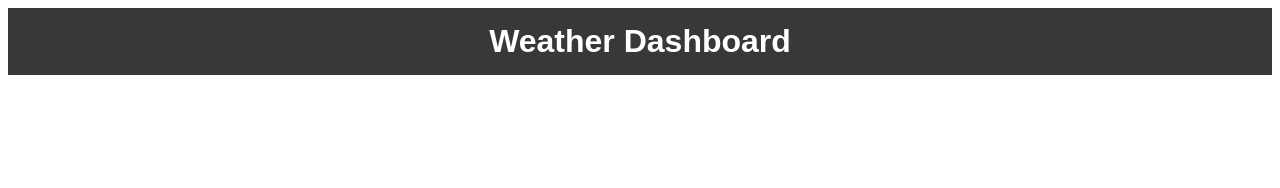
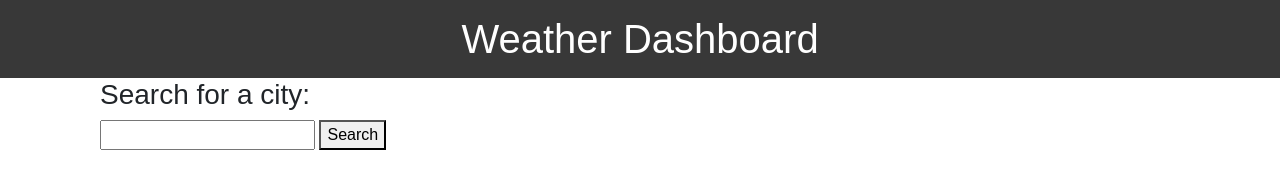
Before and after one commit to bradleypaul/weather-dashboard, a plain HTML site: page docs/index.html in a window 1280 px wide. Drawn offline with nearby package versions, Linux system fonts and the light colour scheme.

Commit message:
add bootstrap & container div

```diff
--- a/docs/index.html
+++ b/docs/index.html
@@ -2,6 +2,10 @@
 <html>
 
 <head>
+    <link rel="stylesheet" href="https://stackpath.bootstrapcdn.com/bootstrap/4.3.1/css/bootstrap.min.css" />
+    <link rel="stylesheet" href="https://use.fontawesome.com/releases/v5.8.1/css/all.css"
+        integrity="sha384-50oBUHEmvpQ+1lW4y57PTFmhCaXp0ML5d60M1M7uH2+nqUivzIebhndOJK28anvf" crossorigin="anonymous" />
+    <link href="https://fonts.googleapis.com/css?family=Open+Sans&display=swap" rel="stylesheet" />
     <link rel="stylesheet" href="assets/css/styles.css">
     <script src="assets/js/main.js"></script>
 </head>
@@ -10,6 +14,14 @@
     <header>
         <h1>Weather Dashboard</h1>
     </header>
+    <div class="container">
+
+        <aside class="col">
+            <h3>Search for a city:</h3>
+            <input type="text" />
+            <button>Search</button>
+        </aside>
+    </div>
 </body>
 
 </html>
```
